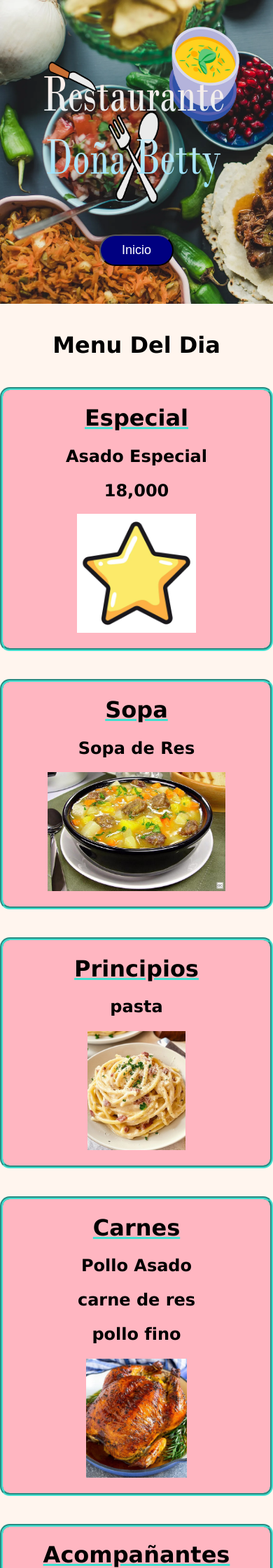
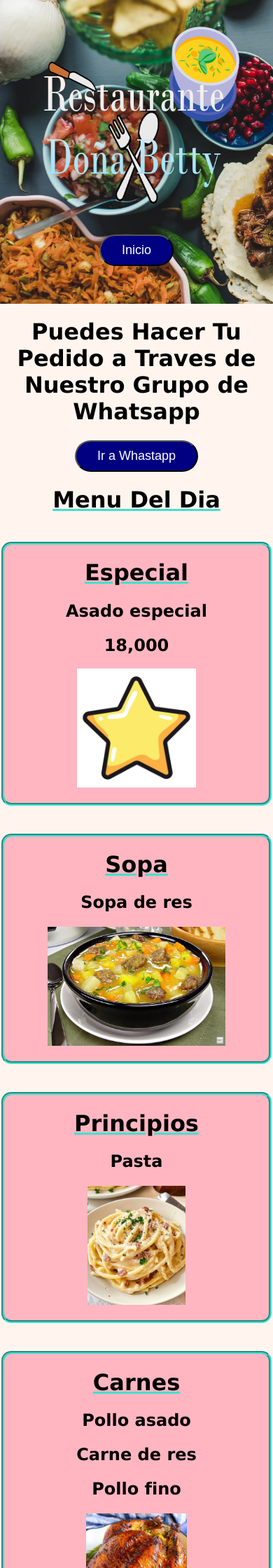
Before and after one commit to factor-rgb/coder-60095-RaulVieira, a Django app: a page that uses src/core/templates/core/menu_list.html in a window 390 px wide. Shown: the top 2240 px of the page at 70% size. Run offline with Django 5.2, Linux system fonts and the light colour scheme; data comes from the database, SQL or seed files in the repository; both versions use the stored data as it was after the commit.

Commit message:
refactor(menu):update menu list, styles

```diff
--- a/src/core/forms.py
+++ b/src/core/forms.py
@@ -14,7 +14,7 @@
         fields = ['food_name', 'price', 'image']
         labels = {
             'food_name': 'Comidas (Separadas por Comas)',
-            'price': 'Precio\n(Solo Para el Especial)',
+            'price': 'Precio (Solo Para el Especial)',
             'image': 'Imagen en el Menu'
         }
 
--- a/src/core/models.py
+++ b/src/core/models.py
@@ -13,7 +13,7 @@
 
 
 class Menu(models.Model):
-    food_name = models.CharField(max_length=255, unique=True)
+    food_name = models.CharField(max_length=255, unique=True, blank=True, null=True)
     category = models.ForeignKey(Foodscategories, on_delete=models.SET_NULL, null=True)
     image = models.ImageField(upload_to='imagenes_platillos', blank=True, null=True)
     price = models.DecimalField(max_digits=5, decimal_places=3, blank=True, null=True)
--- a/src/core/static/style.css
+++ b/src/core/static/style.css
@@ -72,6 +72,7 @@
 }
 
 .menu {
+    width: 25rem;
     background-color: lightpink;
     border: 4px;
     border-color: turquoise;
@@ -99,6 +100,7 @@
     }
 
     .menu {
+    width: 97%;
     background-color: lightpink;
     border: 4px;
     border-color: turquoise;
--- a/src/core/templates/core/confirmacion.html
+++ b/src/core/templates/core/confirmacion.html
@@ -2,7 +2,8 @@
 {% load static %}
 
 {% block content %}
-    <h1>La Informacion a sido Enviada con Exito</h1>
+    <h1>El Menu a Sido Actualizado con Exíto</h1>
     <a href="{% url 'core:menu' %}"><button>Menu</button></a>
+    <br>
     <img src="{% static 'afirmativo.png' %}" height="300px">
 {% endblock content %}
--- a/src/core/templates/core/login.html
+++ b/src/core/templates/core/login.html
@@ -1,7 +1,7 @@
 {% extends 'core/base.html' %}
 
 {% block content %}
-    <h1>Inicio de sesion</h1>
+    <h1 style="text-decoration: underline blue;">Inicio de sesion</h1>
     <h3>Ingrese sus Datos para Continuar</h3>
     {% for message in messages %}
         <p>{{message}}</p>
--- a/src/core/templates/core/logout.html
+++ b/src/core/templates/core/logout.html
@@ -3,6 +3,7 @@
 
 {% block content %}
     <h1>Has cerrado sesion</h1>
-    <img src="{% static 'auto.jpg' %}" height="300px">
-    <h3>Vuelva Pronto</h3>
+    <a href="{% url 'core:menu' %}"><button>Menu</button></a>
+    <br><br>
+    <img src="{% static 'auto.jpg' %}" style="max-height: 14rem;">
 {% endblock content %}
--- a/src/core/templates/core/menu_form.html
+++ b/src/core/templates/core/menu_form.html
@@ -1,7 +1,8 @@
 {% extends 'core/base.html' %}
 
 {% block content %}
-    <h1>Agregar/Editar Platillo</h1>
+    <h1 style="text-decoration: underline blue;">Editar Menu</h1>
+    <h2>Dejar Comidas Vacio Para Quitarlo del Menu</h2>
     <form method="post" enctype="multipart/form-data">
         {% csrf_token %}
         {{ form.as_p }}
--- a/src/core/templates/core/menu_list.html
+++ b/src/core/templates/core/menu_list.html
@@ -1,14 +1,18 @@
 {% extends 'core/base.html' %}
 
 {% block content %}
+    <h1>Puedes Hacer Tu Pedido a Traves de Nuestro Grupo de Whatsapp</h1>
+    <a href="https//chat.whatsapp.com/Bf4zPhgf9Kh2SWD8tlw"><button>Ir a Whastapp</button></a>
     <br>
-    <h1>Menu Del Dia</h1>
+    <h1 style="text-decoration: underline turquoise;">Menu Del Dia</h1>
     <br>
+    <div style="display: flexbox; justify-items: center;">
         {% for category,food in food_diches.items %}
+            {% if food.food_name %}
                 <div class="menu">
                     <h1 style="text-decoration: underline turquoise;">{{ category }}</h1>
                     {% for menu in food.food_name %}
-                <h2 style="padding-bottom: 1px;">{{ menu.strip }}</h2>
+                        <h2 style="padding-bottom: 1px;">{{ menu.strip.capitalize }}</h2>
                         {% if food.category.id == 4 %}
                             <h2 style="margin-bottom: 0px;">{{ food.price }}</h2>
                             <br>
@@ -22,5 +26,13 @@
                         <br><br>
                     {% endif %}
                 </div>
+            {% else %}
+                {% if user.is_authenticated %}
+                    <a href="{% url 'core:actualizar_platillo' food.id %}">
+                        <button>Poner {{ category }}</button></a>
+                    <br><br><br>
+                {% endif %}
+            {% endif %}
         {% endfor %}
+    </div>
 {% endblock content %}
--- a/src/core/views.py
+++ b/src/core/views.py
@@ -40,7 +40,8 @@
         menu_data = {}
         for category, menu in search.items():
             data = Menu.objects.get(category=menu)
-            data.food_name = data.food_name.split(',')
+            if data.food_name:
+                data.food_name = data.food_name.split(',')
             menu_data[category]= data
         return menu_data
 
```
Also changed, not shown: src/core/migrations/0006_alter_foodscategories_options_alter_menu_food_name.py (added), src/db.sqlite3, src/media/imagenes_platillos/helado_de_chocolate.jpg (deleted), src/media/imagenes_platillos/jugo_de_naranja.jpg (deleted), src/media/imagenes_platillos/nuggets.jpg (deleted), src/media/imagenes_platillos/papas_fritas.jpg (deleted), src/media/imagenes_platillos/pastel_de_chocolate.jpg (deleted). Lines whose indentation alone changed are shown as unchanged.
